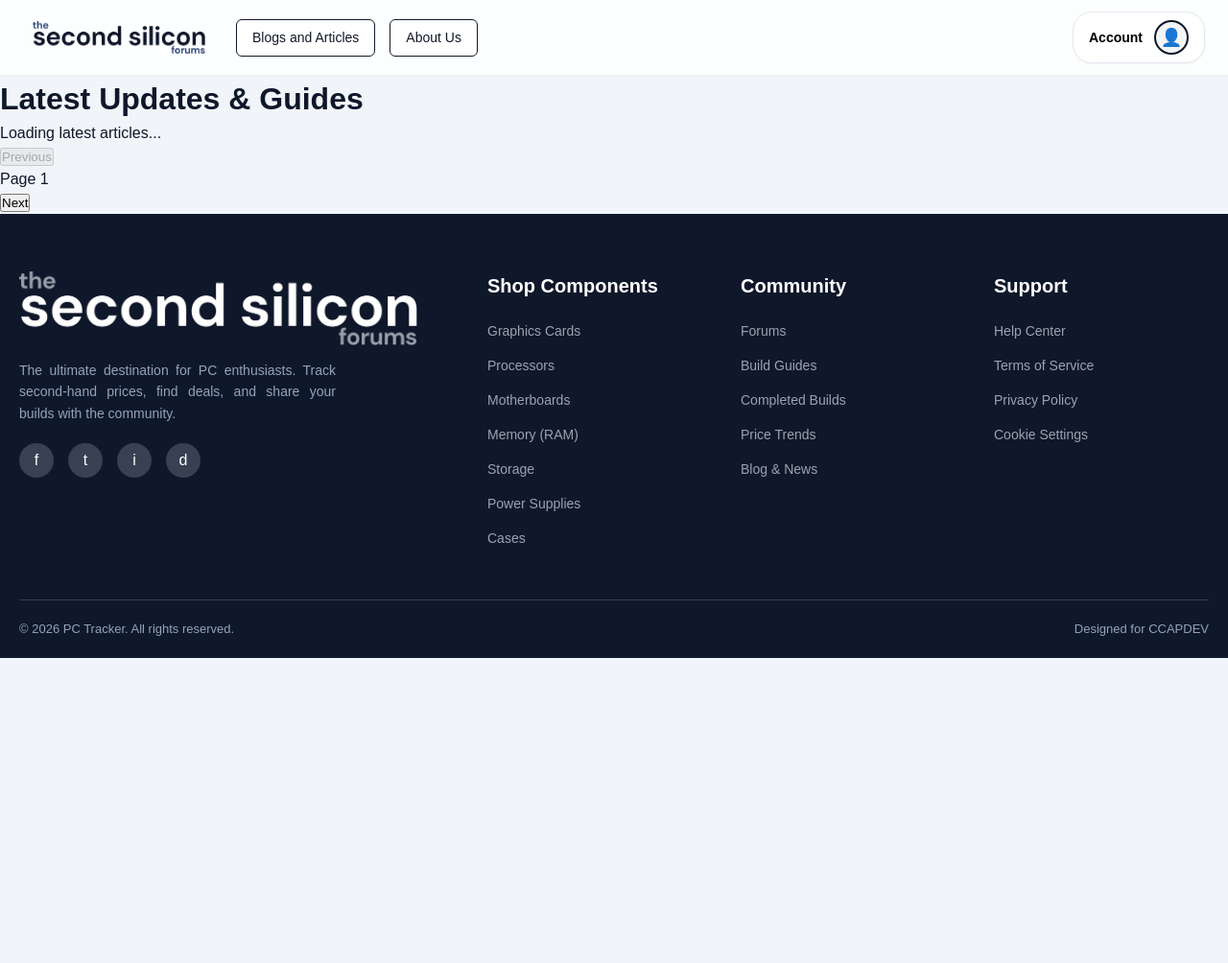
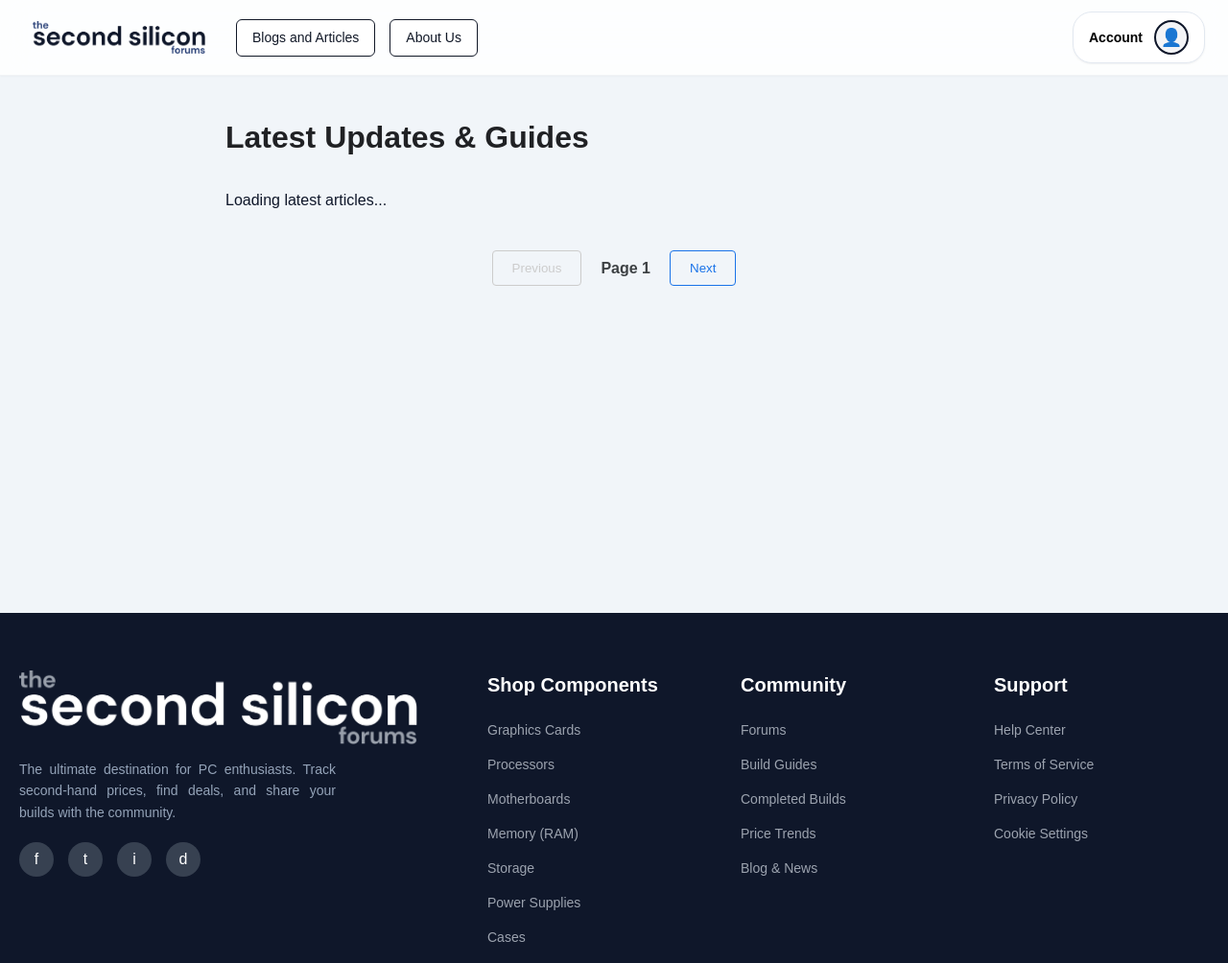
Before and after one commit to IsTyrone/CCAPDEV-MP, a website: page pages/blogsandarticles.html in a window 1280 px wide. Shown: the top 1004 px of the page at 96% size. Before the commit the page ends 800 px from the top, so only its background shows below. Drawn offline with Linux system fonts and the light colour scheme; a web font is replaced by a local one.

Commit message:
implemented some buttons

```diff
--- a/css/blogs.css
+++ b/css/blogs.css
@@ -0,0 +1,47 @@
+.blogs-container {
+    max-width: 850px;
+    margin: 40px auto;
+    padding: 0 20px;
+    min-height: 60vh;
+}
+
+.page-title { font-size: 2rem; margin-bottom: 30px; color: #202124; }
+
+.blog-card {
+    background: #fff;
+    border: 1px solid #dadce0;
+    border-radius: 8px;
+    padding: 20px;
+    margin-bottom: 16px;
+    transition: box-shadow 0.2s;
+}
+
+.blog-card:hover { box-shadow: 0 1px 6px rgba(32,33,36,0.28); }
+
+.blog-meta { font-size: 0.8rem; color: #70757a; margin-bottom: 8px; }
+
+.blog-title { color: #1a73e8; margin: 0 0 10px 0; font-size: 1.4rem; }
+
+.blog-excerpt { color: #3c4043; line-height: 1.5; margin-bottom: 15px; }
+
+.pagination {
+    display: flex;
+    justify-content: center;
+    align-items: center;
+    gap: 20px;
+    margin: 40px 0;
+}
+
+.pg-btn {
+    padding: 10px 20px;
+    border: 1px solid #1a73e8;
+    background: transparent;
+    color: #1a73e8;
+    border-radius: 4px;
+    cursor: pointer;
+    font-weight: 500;
+}
+
+.pg-btn:disabled { border-color: #ccc; color: #ccc; cursor: not-allowed; }
+
+.pg-info { font-weight: 600; color: #3c4043; }
--- a/pages/blogsandarticles.html
+++ b/pages/blogsandarticles.html
@@ -15,7 +15,7 @@
     <body>
         <!-- Header-->
         <header class="main-header">
-            <a href="index.html" class="logo-img-container">
+            <a href="../index.html" class="logo-img-container">
                 <img src="../assets/images/PC-PICKER-LOGO.png" class="logo-img" alt="PC Picker">
             </a>
             <nav class="header-nav-links">
```
Also changed, not shown: index.html (+1 -1 lines).
